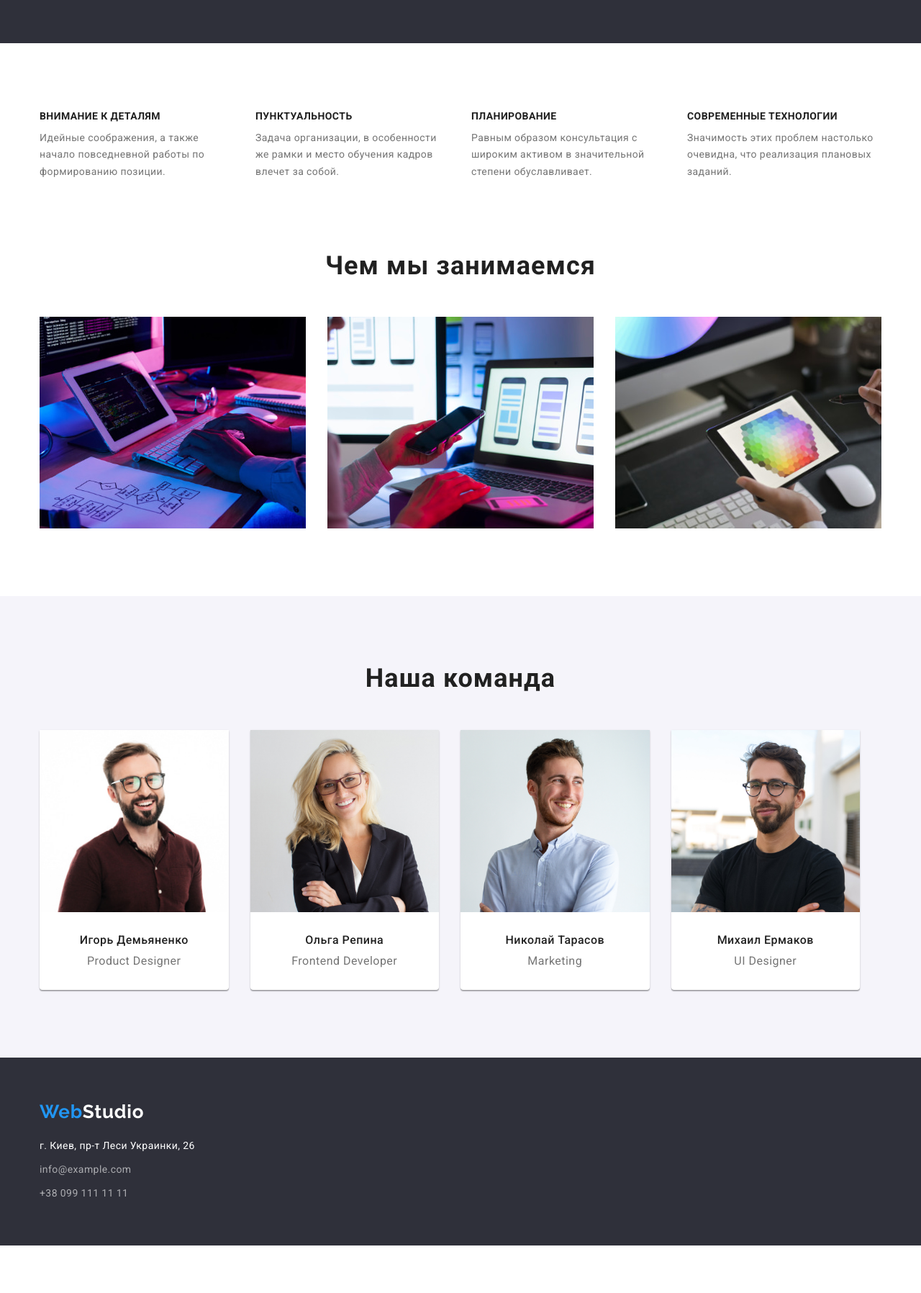
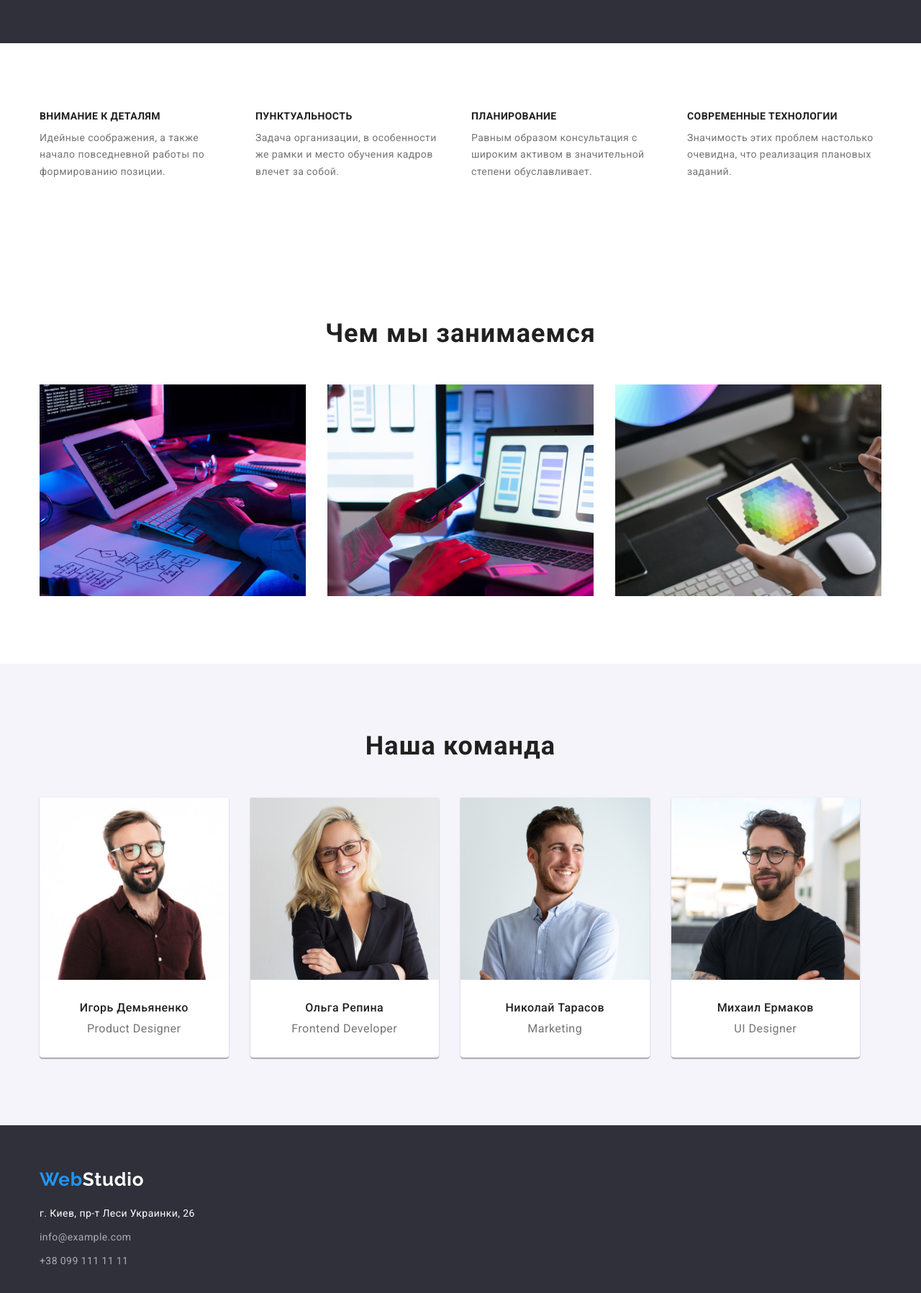
Before and after one commit to AnastasiiaGolovchenko/goit-markup-hw-03, a plain HTML site: page index.html in a window 1280 px wide. Shown: the part 622-2418 px from the top of the page at 72% size. Before the commit the page ends 2352 px from the top, so only its background shows below. Drawn offline with nearby package versions, Linux system fonts and the light colour scheme.

Commit message:
finishing homework-3

```diff
--- a/css/styles.css
+++ b/css/styles.css
@@ -286,12 +286,6 @@ p {
   background-color: var(--butter-shadow);
 }
 
-/*СЕКЦІЯ about*/
-.title-none {
-  color: var(--main-colot-wight);
-  height: 94px;
-}
-
 .subtitle {
   font-weight: bold;
   font-size: 14px;
@@ -376,8 +370,6 @@ p {
   letter-spacing: 0.03em;
 
   color: var(--main-txt);
-
-  padding-top: 30px;
 }
 
 .team-text {
@@ -390,7 +382,6 @@ p {
 
   color: var(--secondary-txt);
 
-  padding-bottom: 30px;
   padding-top: 10px;
 }
 
@@ -411,6 +402,11 @@ p {
 /*відступи*/
 .team-item {
   margin-right: 30px;
+}
+
+.team-card {
+  padding-top: 30px;
+  padding-bottom: 30px;
 }
 
 /*ПОРТФОЛІО*/
@@ -519,14 +515,14 @@ p {
 
 /* ПІДВАЛ*/
 .footer-address {
+  font-family: 'Roboto';
   font-style: normal;
   font-weight: normal;
   font-size: 14px;
   line-height: 1.71;
   letter-spacing: 0.03em;
   color: var(--main-colot-wight);
-
-  padding-top: 20px;
+  margin-top: 20px;
 }
 
 .footer-contact {
@@ -536,8 +532,7 @@ p {
   line-height: 1.71;
   letter-spacing: 0.03em;
   color: var(--footer-txt);
-
-  padding-top: 9px;
+  margin-top: 9px;
 }
 
 .footer {
--- a/index.html
+++ b/index.html
@@ -49,11 +49,10 @@
              <button type="button" class="hero-button">Заказать услугу</button>
           </div>
       </section>
-
        <!--Особливості-->
-      <section class="about " >
+      <section class="about section " >
           <div class="container">
-             <h2 class="title-none">Особенности</h2>
+            <!--<h2 class="title-none">Особенности</h2>-->
              <ul class="about-list list">
                 <li class="about-item">
                     <h3 class="subtitle">Внимание к деталям</h3>
@@ -98,23 +97,31 @@
           <ul class="team-list list">
               <li class="team-item">
                   <img src="./images/ourteam/img1.jpg" alt="ИгорьДемьяненко" width="270">
+                 <div class="team-card">
                      <p class="team-name">Игорь Демьяненко</p>
                      <p class="team-text">Product Designer</p>
+                 </div>
               </li>
               <li class="team-item">
                    <img src="./images/ourteam/img2.jpg" alt="ОльгаРепина" width="270">
+                  <div class="team-card">
                     <p class="team-name">Ольга Репина </p>
                     <p class="team-text">Frontend Developer</p>
+                  </div>
              </li>
               <li class="team-item">
                   <img src="./images/ourteam/img3.jpg" alt="НиколайТарасов" width="270" >
+                  <div class="team-card">
                      <p class="team-name">Николай Тарасов</p>
                      <p class="team-text">Marketing</p>
+                  </div>
                 </li>
               <li class="team-item">
                   <img src="./images/ourteam/img4.jpg" alt="МихаилЕрмаков" width="270">
+                  <div class="team-card">
                      <p class="team-name">Михаил Ермаков</p>
                      <p class="team-text">UI Designer</p>
+                  </div>
               </li>
           </ul>
      </div>
```
Also changed, not shown: portfolio.html (+2 -4 lines). Lines whose indentation alone changed are shown as unchanged.
